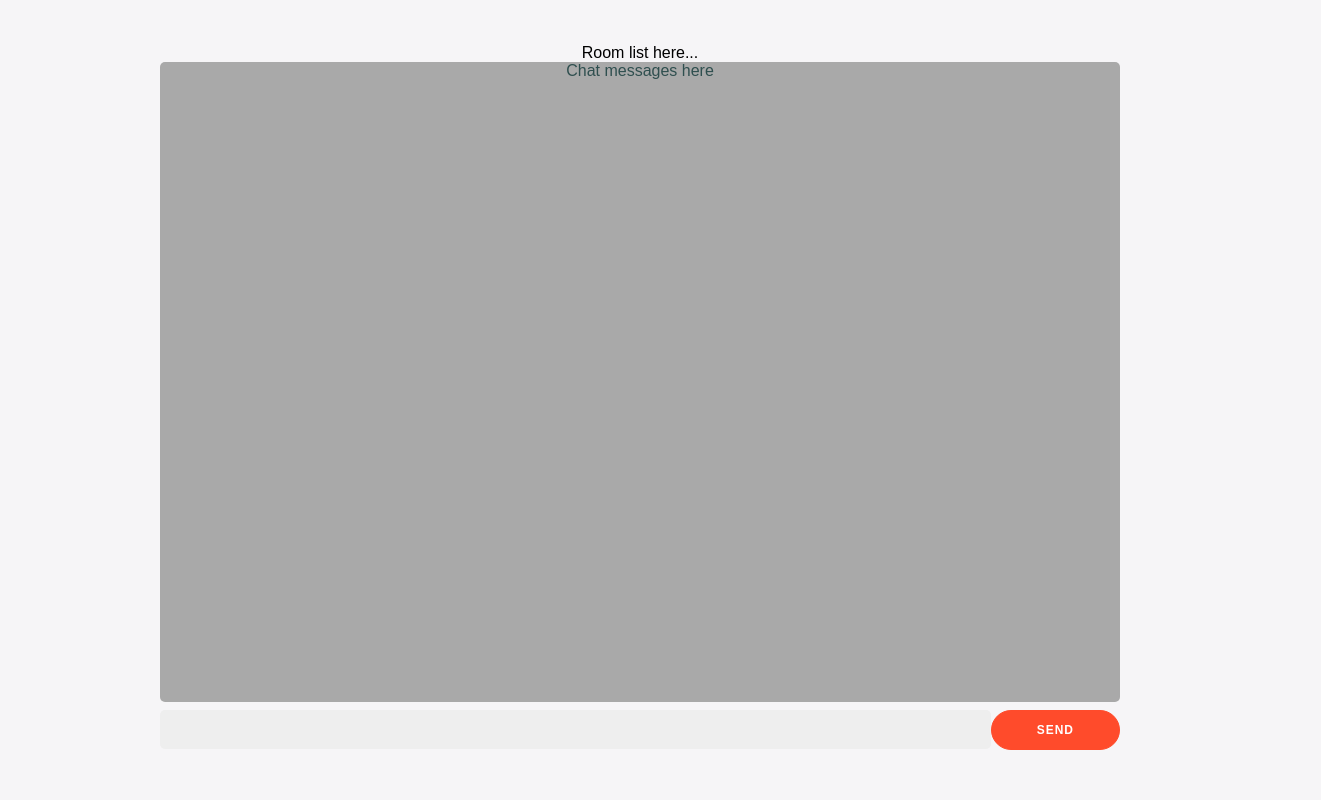
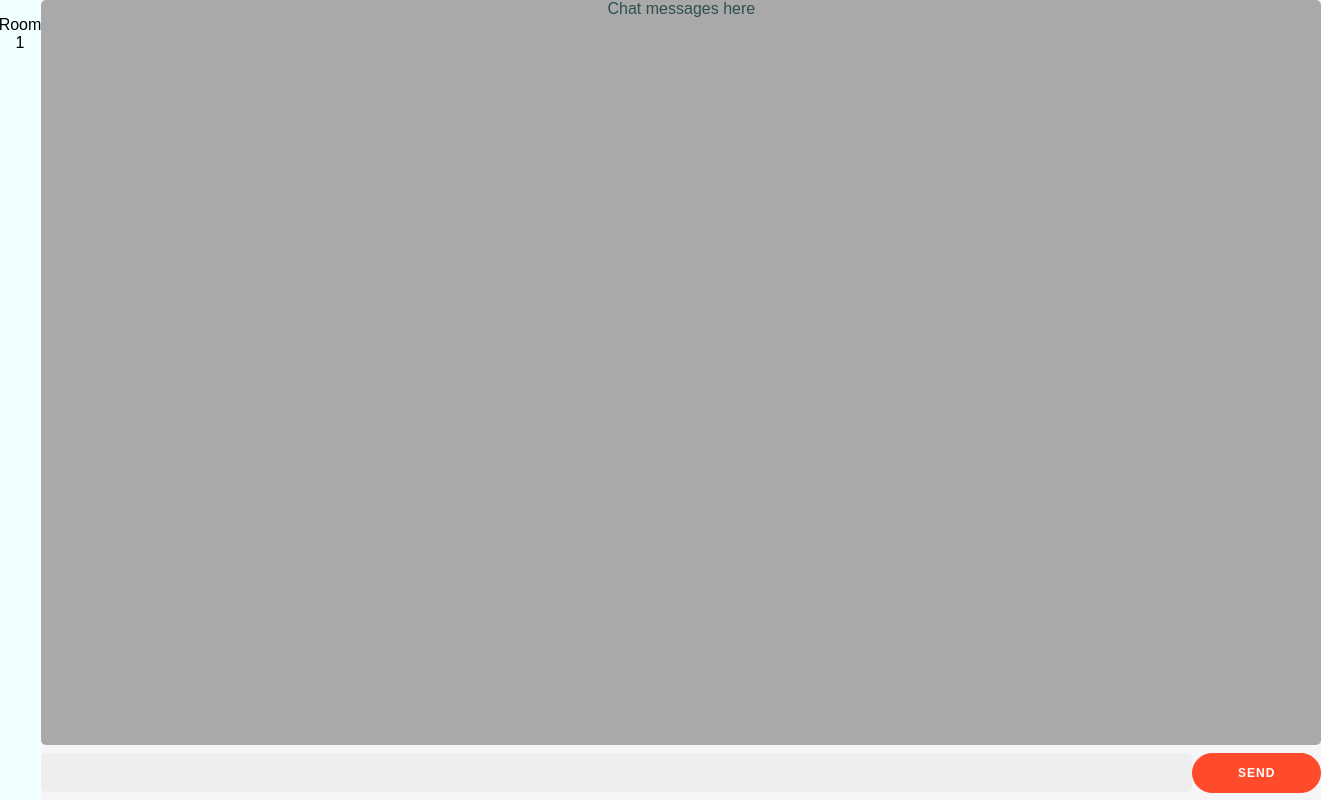
Before and after one commit to uprighted-learners/g3-react-chat, a React (Create React App) app in the folder client/: page /room in a window 1280 px wide. Shown: the whole page, 1321 px wide, since content can reach past the window. Built offline with nearby package versions, Linux system fonts and the light colour scheme.

Commit message:
added a mess

```diff
--- a/client/package.json
+++ b/client/package.json
@@ -8,6 +8,7 @@
     "@testing-library/user-event": "^13.5.0",
     "react": "^18.2.0",
     "react-dom": "^18.2.0",
+    "react-router-dom": "^6.22.0",
     "react-scripts": "5.0.1",
     "web-vitals": "^2.1.4"
   },
--- a/client/src/App.js
+++ b/client/src/App.js
@@ -1,11 +1,10 @@
-import logo from './logo.svg';
+import {BrowserRouter as Router, Route, Routes} from 'react-router-dom';
 import './App.css';
 // import Auth from './components/Auth';
-import React, {useState} from 'react';
-// import './Styles.css';
+import {React, useState} from 'react';
 import Room from './components/Room';
-import Layout from './components/Layout';
-import Login from './components/Login';
+import Layout from './layout/Layout';
+import Login from './pages/Home';
 
 export default function App() {
   const [type, setType] = useState('signIn');
@@ -15,13 +14,15 @@ export default function App() {
       return;
     }
   };
+
   return (
     <div className="App">
-      <Layout>
-        {/* we should implement routing here, only one of these should be active at a time */}
-        {/* <Login type={type} handleOnClick={handleOnClick} /> */}
-        <Room />
-      </Layout>
+      <Router>
+        <Routes>
+          <Route exact path="/" element={<Login type={type} handleOnClick={handleOnClick} />} />
+          <Route path="/room" element={<Room />} />
+        </Routes>
+      </Router>
     </div>
   );
 }
--- /dev/null
+++ b/client/src/components/ChatUI/index.js
@@ -0,0 +1,15 @@
+import './style.css';
+
+function ChatUI() {
+  return (
+    <div className="chat-ui-layout">
+      <div className="message-box">Chat messages here</div>
+      <div className="chat-box">
+        <input type="text" />
+        <button>Send</button>
+      </div>
+    </div>
+  );
+}
+
+export default ChatUI;
--- /dev/null
+++ b/client/src/components/ChatUI/style.css
@@ -0,0 +1,25 @@
+.chat-ui-layout {
+  display: flex;
+  flex-direction: column;
+  height: 100vh;
+}
+.message-box {
+  color: darkslategray;
+  background-color: darkgrey;
+  border-radius: 5px;
+  width: 80rem;
+  height: 50rem;
+}
+
+.chat-box {
+  display: inline-flex;
+  flex-direction: row;
+  align-items: baseline;
+  width: inherit;
+  height: auto;
+}
+
+.chat-box input {
+  margin-right: 0 5px;
+  border-radius: 5px;
+}
--- a/client/src/components/Room/index.js
+++ b/client/src/components/Room/index.js
@@ -1,15 +1,13 @@
 import RoomList from '../RoomList';
+import ChatUI from '../ChatUI';
 import './style.css';
 
 function Room() {
   return (
     <div className="room-layout">
+      {/* room list should be on the side of chatUI */}
       <RoomList />
-      <div className="message-box">Chat messages here</div>
-      <div className="chat-box">
-        <input type="text" />
-        <button>Send</button>
-      </div>
+      <ChatUI />
     </div>
   );
 }
--- a/client/src/components/Room/style.css
+++ b/client/src/components/Room/style.css
@@ -1,30 +1,9 @@
 .room-layout {
   display: flex;
-  flex-direction: column;
+  flex-direction: row;
   max-width: 100vw;
   max-height: 100dvh;
   margin: auto;
   justify-content: center;
   align-items: center;
 }
-
-.message-box {
-  color: darkslategray;
-  background-color: darkgrey;
-  border-radius: 5px;
-  width: 60rem;
-  height: 40rem;
-}
-
-.chat-box {
-  display: inline-flex;
-  flex-direction: row;
-  align-items: baseline;
-  width: 60rem;
-  height: auto;
-}
-
-.chat-box input {
-  margin-right: 0 5px;
-  border-radius: 5px;
-}
--- a/client/src/components/RoomList/index.js
+++ b/client/src/components/RoomList/index.js
@@ -1,5 +1,14 @@
+import './style.css';
 function RoomList() {
-  return <div>Room list here...</div>;
+  return (
+    <div className="room-list">
+      <ul>
+        <li class="room-item" data-room-id="1">
+          Room 1
+        </li>
+      </ul>
+    </div>
+  );
 }
 
 export default RoomList;
--- a/client/src/components/RoomList/style.css
+++ b/client/src/components/RoomList/style.css
@@ -0,0 +1,5 @@
+.room-list {
+  background-color: azure;
+  width: 20vw;
+  height: 100vh;
+}
--- a/client/src/components/Login/index.js
+++ b/client/src/pages/Home.js
@@ -1,6 +1,6 @@
 import './styles.css';
-import SignInForm from './SignIn';
-import SignUpForm from './SignUp';
+import SignInForm from '../components/Login/SignIn';
+import SignUpForm from '../components/Login/SignUp';
 
 function Login(props) {
   const containerClass = 'container ' + (props.type === 'signUp' ? 'right-panel-active' : '');
```
Also changed, not shown: client/src/layout/Layout.js (renamed from client/src/components/Layout/index.js), client/src/pages/styles.css (renamed from client/src/components/Login/styles.css), 1 other file (tests, documents, lock files or other folders).
